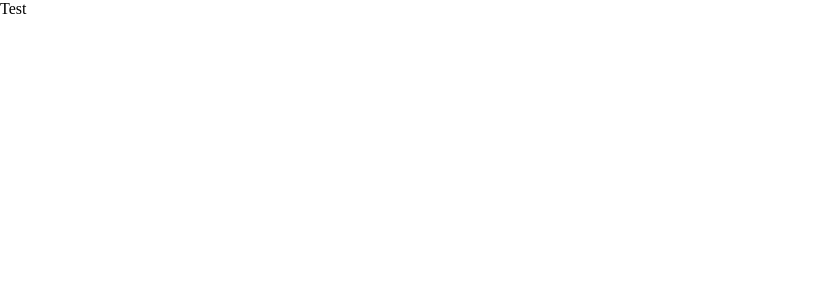
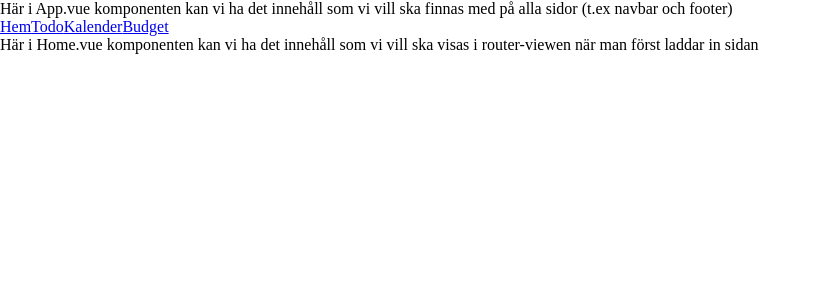
Before and after one commit to rebecsan/calendar-todo, a Vue app in the folder frontend/: page / in a window 1280 px wide. Shown: the top 300 px of the page, without its empty margins (0-821 px from the left). Built offline with nearby package versions, Linux system fonts and the light colour scheme; a small style sheet from the web is missing.

Commit message:
added routers and router-links

```diff
--- a/frontend/src/App.vue
+++ b/frontend/src/App.vue
@@ -1,6 +1,14 @@
 <template>
   <div id="app">
-    <p>Test</p>
+    <p>Här i App.vue komponenten kan vi ha det innehåll som vi vill ska finnas med på alla sidor (t.ex navbar och footer)</p>
+
+    <nav>
+      <router-link class="router-link" :to="{name: 'Home'}" exact>Hem</router-link>
+      <router-link class="router-link" to="/Todo" exact>Todo</router-link>
+      <router-link class="router-link" to="/Calender" exact>Kalender</router-link>
+      <router-link class="router-link" to="/Budget" exact>Budget</router-link>
+    </nav>
+    <router-view></router-view>
   </div>
 
   <!-- VUETIFY -->
--- a/frontend/src/router/index.js
+++ b/frontend/src/router/index.js
@@ -1,9 +1,30 @@
 import Vue from 'vue'
 import VueRouter from 'vue-router'
+import Home from '../views/Home.vue'
+import Todo from '../views/Todo.vue'
+import Calendar from '../views/Calendar.vue'
+import Budget from '../views/Budget.vue'
 
 Vue.use(VueRouter)
 
-const routes = [
+const routes = [{
+    path: '/',
+    name: 'Home',
+    component: Home
+  }, {
+    path: '/todo',
+    name: 'Todo',
+    component: Todo
+  }, {
+    path: '/calender',
+    name: 'Kalender',
+    component: Calendar
+  }, {
+    path: '/budget',
+    name: 'Budget',
+    component: Budget
+  }
+
 
 ]
 
--- a/frontend/src/views/Budget.vue
+++ b/frontend/src/views/Budget.vue
@@ -1,9 +1,13 @@
 <template>
-  <div></div>
+  <div>
+    <p>Routerlänken till komponenten Budget.vue fungerar</p>
+  </div>
 </template>
 
 <script>
-export default {};
+export default {
+  name: "Budget"
+};
 </script>
 
 <style scoped>
--- a/frontend/src/views/Calendar.vue
+++ b/frontend/src/views/Calendar.vue
@@ -1,9 +1,13 @@
 <template>
-  <div></div>
+  <div>
+    <p>Routerlänken till komponenten Calendar.vue fungerar</p>
+  </div>
 </template>
 
 <script>
-export default {};
+export default {
+  name: "Calendar"
+};
 </script>
 
 <style lang="scss" scoped>
--- /dev/null
+++ b/frontend/src/views/Home.vue
@@ -0,0 +1,14 @@
+<template>
+  <div>
+    <p>Här i Home.vue komponenten kan vi ha det innehåll som vi vill ska visas i router-viewen när man först laddar in sidan</p>
+  </div>
+</template>
+
+<script>
+export default {
+  name: "Home"
+};
+</script>
+
+<style scoped>
+</style>
--- a/frontend/src/views/Todo.vue
+++ b/frontend/src/views/Todo.vue
@@ -1,9 +1,13 @@
 <template>
-  <div></div>
+  <div>
+    <p>Routerlänken till komponenten Todo.vue fungerar</p>
+  </div>
 </template>
 
 <script>
-export default {};
+export default {
+  name: "Todo"
+};
 </script>
 
 <style lang="scss" scoped>
```
